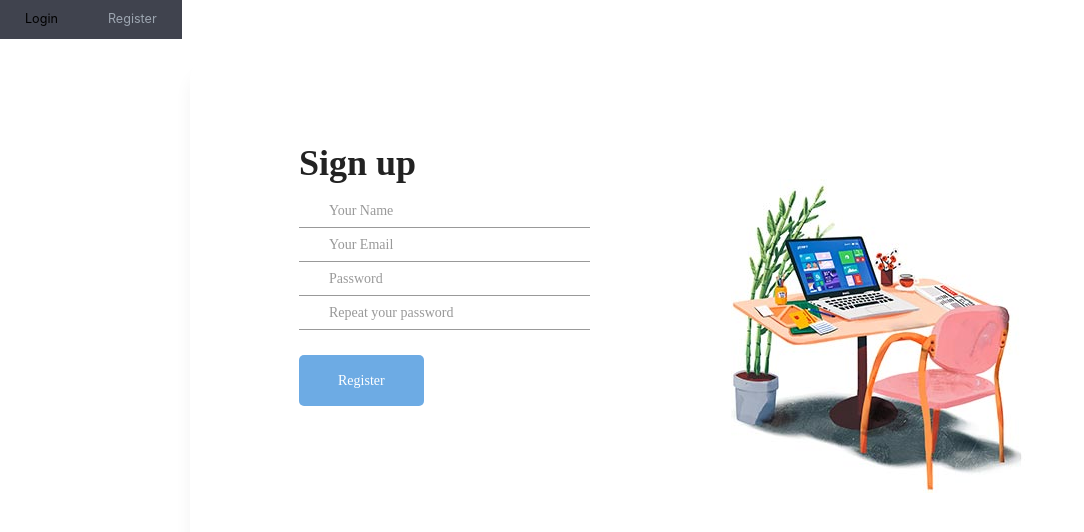
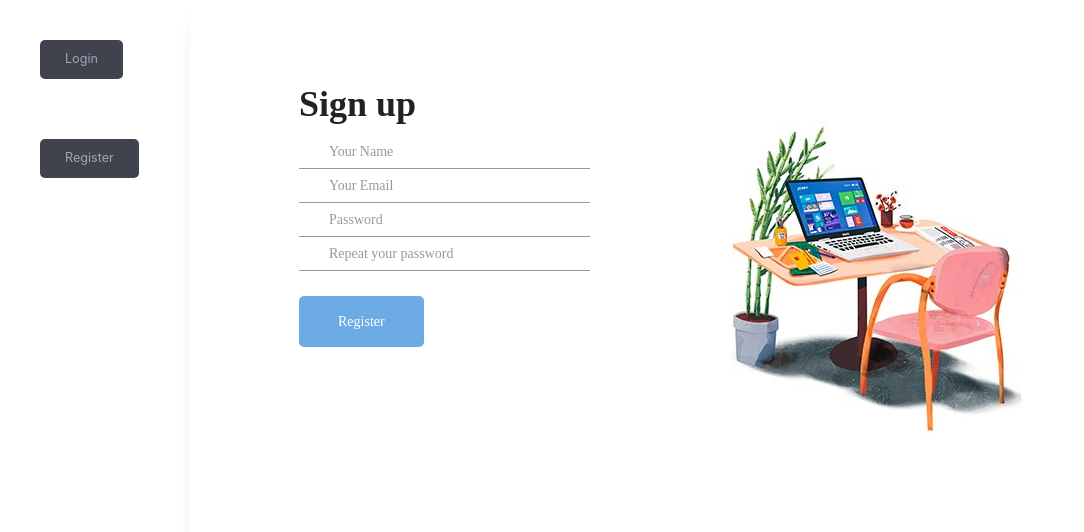
Before and after one commit to HubertKrzysztonek/BazArt-Front, a React (Create React App) app in the folder client_bazart/: page /login/login in a window 1280 px wide. Shown: the top 532 px of the page, without its empty margins (0-1084 px from the left). Built offline with nearby package versions, Linux system fonts and the light colour scheme; no server answers; a web font is replaced by a local one; what google-maps-react would draw is missing.

Commit message:
login form and animation

```diff
--- a/client_bazart/src/App/Layout/App.js
+++ b/client_bazart/src/App/Layout/App.js
@@ -1,4 +1,4 @@
-import { Routes, Route } from "react-router-dom";
+import { Routes, Route, useLocation } from "react-router-dom";
 import HomePage from "../../Features/Home/homePage";
 import { useEffect, useState } from "react";
 import "./App.css";
@@ -8,7 +8,7 @@
 import Registration from "./../../Features/Registration/registration";
 import LoginForm from "./../../Features/Registration/loginForm";
 import RegistrationForm from "./../../Features/Registration/registrationForm";
-
+import { AnimatePresence } from "framer-motion";
 const App = () => {
   const [categories, setCategory] = useState([]);
 
@@ -17,9 +17,10 @@
       .then((response) => response.json())
       .then((data) => setCategory(data));
   }, []);
-
+  const location = useLocation();
   return (
-    <Routes>
+    <AnimatePresence exitBeforeEnter>
+      <Routes location={location} key={location.pathname}>
         <Route path="/" element={<NavigationMain />}>
           <Route index element={<HomePage categories={categories} />} />
         </Route>
@@ -29,6 +30,7 @@
         <Route path="/login/login" element={<LoginForm />}></Route>
         <Route path="/login/register" element={<RegistrationForm />}></Route>
       </Routes>
+    </AnimatePresence>
   );
 };
 
--- a/client_bazart/src/Features/Registration/loginForm.jsx
+++ b/client_bazart/src/Features/Registration/loginForm.jsx
@@ -1,6 +1,7 @@
 import "./loginForm.css";
 import RedirectButtons from "./redirectButtons";
 import logo from "../images/signup-image.jpg";
+import { motion } from "framer-motion";
 const LoginForm = () => {
   return (
     // <>
@@ -23,8 +24,13 @@
     //     </form>
     //   </div>
     // </>
+    <motion.div
+      initial={{ opacity: 0 }}
+      animate={{ opacity: 1 }}
+      exit={{ opacity: 0 }}
+    >
+      <RedirectButtons />
       <div className="main-login-page">
-      <RedirectButtons />
         <section class="signup">
           <div class="sign-in-container">
             <div class="signup-content">
@@ -77,13 +83,14 @@
               </div>
               <div class="signup-image">
                 <figure>
-                <img src={logo} alt="sing up image" />
+                  <img src={logo} />
                 </figure>
               </div>
             </div>
           </div>
         </section>
       </div>
+    </motion.div>
   );
 };
 
--- a/client_bazart/src/Features/Registration/redirectButtons.css
+++ b/client_bazart/src/Features/Registration/redirectButtons.css
@@ -8,9 +8,19 @@
   outline: none;
   display: inline-block;
   text-decoration: none;
+  border-radius: 5px;
 }
 
 .pageSwitcherItem-active {
   background-color: #6b5b95;
   color: white;
 }
+.loginButtonContainer {
+  padding: 20px;
+  float: left;
+}
+.loginSingleButtonContainer {
+  width: 50%;
+  float: none;
+  padding: 20px;
+}
--- a/client_bazart/src/Features/Registration/redirectButtons.jsx
+++ b/client_bazart/src/Features/Registration/redirectButtons.jsx
@@ -2,7 +2,8 @@
 import { NavLink } from "react-router-dom";
 const RedirectButtons = () => {
   return (
-    <>
+    <div className="loginButtonContainer">
+      <div className="loginSingleButtonContainer">
         <NavLink
           to="/login/login"
           activeClassName="pageSwitcherItem-active"
@@ -10,6 +11,8 @@
         >
           Login
         </NavLink>
+      </div>
+      <div className="loginSingleButtonContainer">
         <NavLink
           to="/login/register"
           activeClassName="pageSwitcherItem-active"
@@ -17,7 +20,8 @@
         >
           Register
         </NavLink>
-    </>
+      </div>
+    </div>
   );
 };
 
--- a/client_bazart/src/Features/Registration/registrationForm.jsx
+++ b/client_bazart/src/Features/Registration/registrationForm.jsx
@@ -1,9 +1,16 @@
 import RedirectButtons from "./redirectButtons";
 import "./registrationForm.css";
 import logo from "../images/registerlogo.jpg";
+import { motion } from "framer-motion";
 const RegistrationForm = () => {
   return (
+    <motion.div
+      initial={{ opacity: 0 }}
+      animate={{ opacity: 1 }}
+      exit={{ opacity: 0 }}
+    >
       <div class="main-login-page">
+        <RedirectButtons />
         {/* <RedirectButtons /> */}
         {/* <div className="container">
         <form>
@@ -26,13 +33,13 @@
           </div>
         </form>
       </div> */}
-      <RedirectButtons />
+
         <section class="sign-in">
           <div class="sign-in-container">
             <div class="signin-content">
               <div class="signin-image">
                 <figure>
-                <img src={logo} alt="sing up image" />
+                  <img src={logo} alt="register logo" />
                 </figure>
               </div>
               <div class="signin-form">
@@ -70,6 +77,7 @@
           </div>
         </section>
       </div>
+    </motion.div>
   );
 };
 
```
Also changed, not shown: client_bazart/src/Features/Registration/loginForm.css (+0 -40 lines), client_bazart/src/Features/Registration/registration.css (+0 -10 lines), client_bazart/src/Features/Registration/registrationForm.css (+0 -29 lines). Lines whose indentation alone changed are shown as unchanged.
